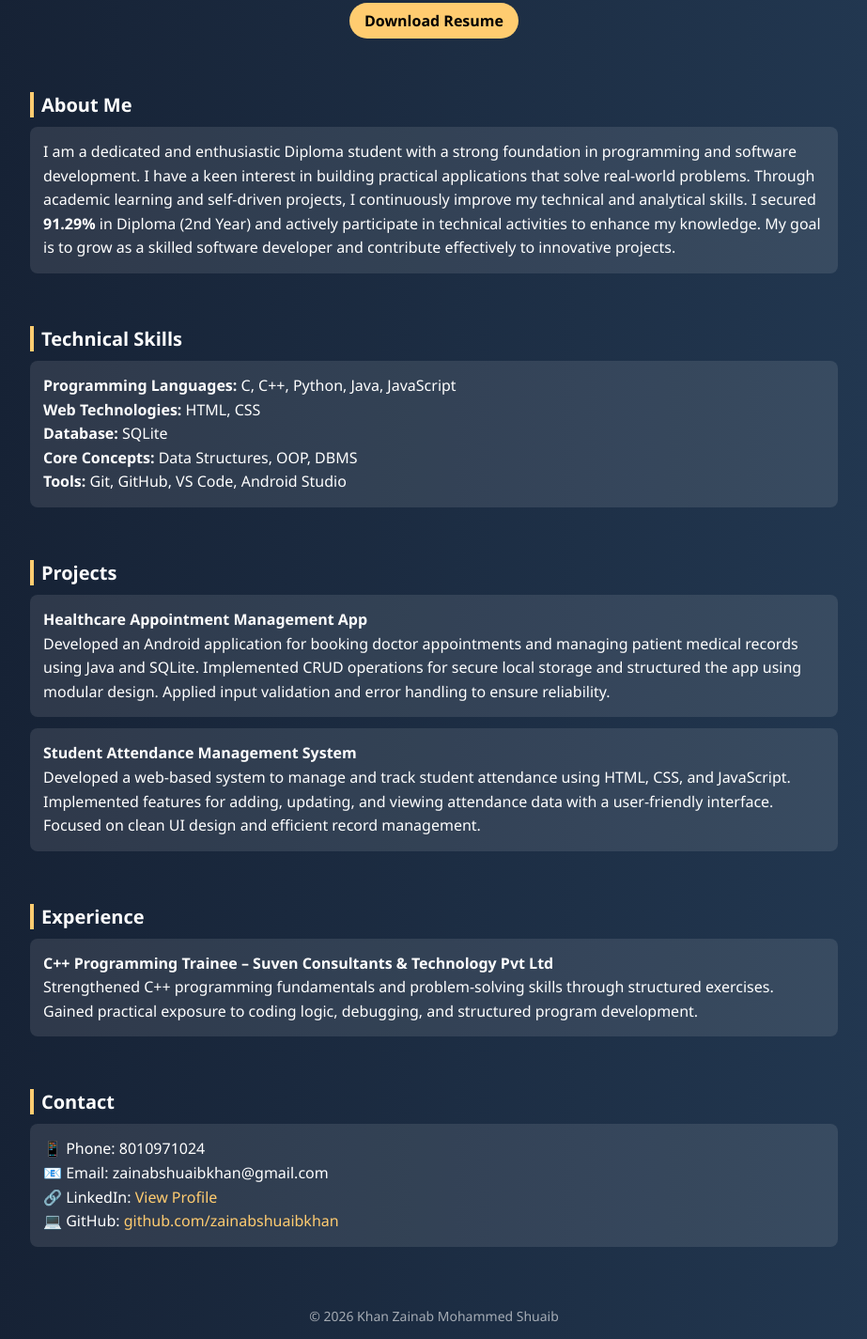
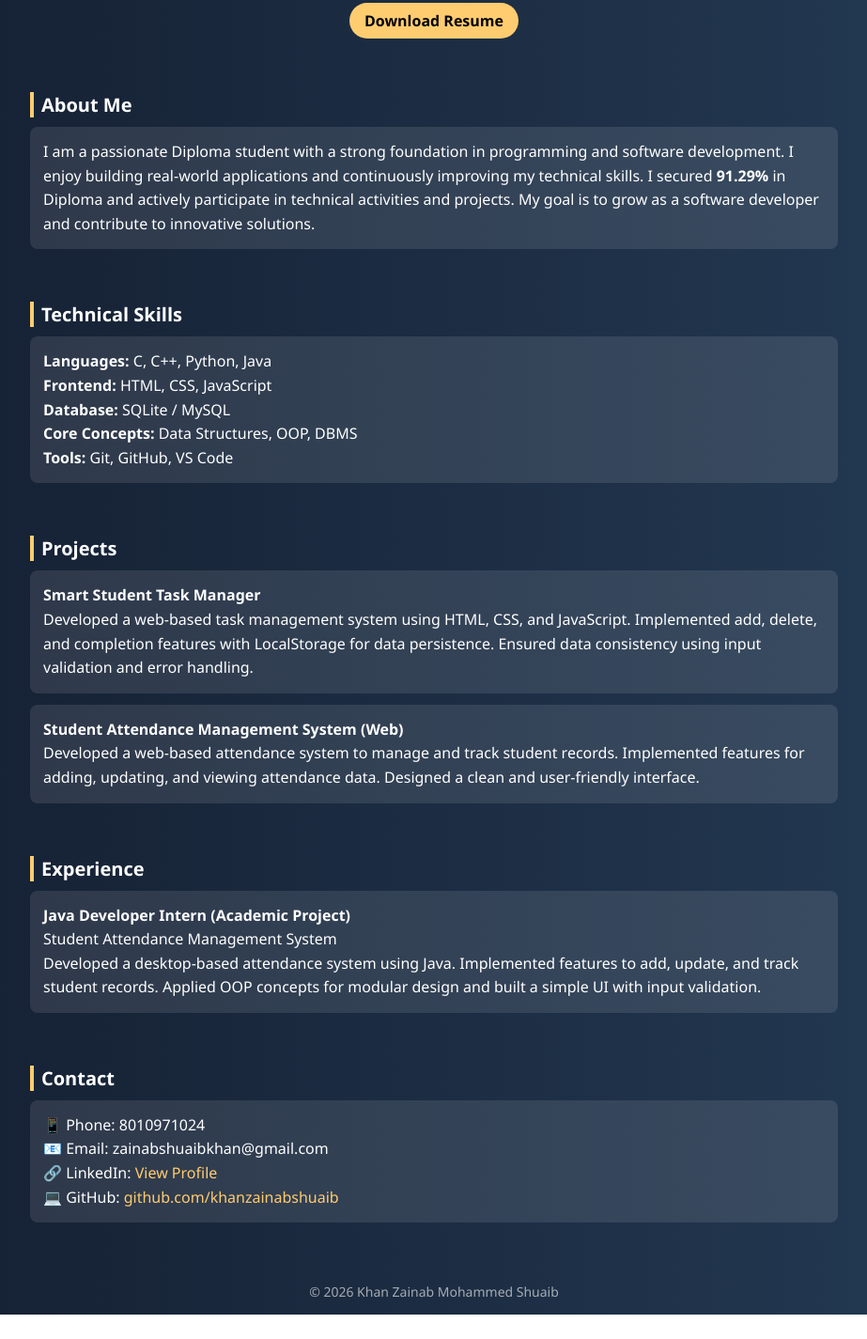
Before and after one commit to khanzainabshuaib/portfolio, a plain HTML site: page portfolio.html in a window 1280 px wide. Shown: the part 115-1540 px from the top of the page at 94% size, without its empty margins (178-1101 px from the left). After the commit the page ends 1514 px from the top, so only its background shows below. Drawn offline with Linux system fonts and the light colour scheme.

Commit message:
Update portfolio.html

```diff
--- a/portfolio.html
+++ b/portfolio.html
@@ -90,22 +90,21 @@
 <section>
     <h2>About Me</h2>
     <div class="card">
-        I am a dedicated and enthusiastic Diploma student with a strong foundation in programming and software development.
-        I have a keen interest in building practical applications that solve real-world problems.
-        Through academic learning and self-driven projects, I continuously improve my technical and analytical skills.
-        I secured <strong>91.29%</strong> in Diploma (2nd Year) and actively participate in technical activities to enhance my knowledge.
-        My goal is to grow as a skilled software developer and contribute effectively to innovative projects.
+        I am a passionate Diploma student with a strong foundation in programming and software development.
+        I enjoy building real-world applications and continuously improving my technical skills.
+        I secured <strong>91.29%</strong> in Diploma and actively participate in technical activities and projects.
+        My goal is to grow as a software developer and contribute to innovative solutions.
     </div>
 </section>
 
 <section>
     <h2>Technical Skills</h2>
     <div class="card">
-        <strong>Programming Languages:</strong> C, C++, Python, Java, JavaScript <br>
-        <strong>Web Technologies:</strong> HTML, CSS <br>
-        <strong>Database:</strong> SQLite <br>
+        <strong>Languages:</strong> C, C++, Python, Java <br>
+        <strong>Frontend:</strong> HTML, CSS, JavaScript <br>
+        <strong>Database:</strong> SQLite / MySQL <br>
         <strong>Core Concepts:</strong> Data Structures, OOP, DBMS <br>
-        <strong>Tools:</strong> Git, GitHub, VS Code, Android Studio
+        <strong>Tools:</strong> Git, GitHub, VS Code
     </div>
 </section>
 
@@ -113,26 +112,28 @@
     <h2>Projects</h2>
 
     <div class="card">
-        <strong>Healthcare Appointment Management App</strong><br>
-        Developed an Android application for booking doctor appointments and managing patient medical records using Java and SQLite.
-        Implemented CRUD operations for secure local storage and structured the app using modular design.
-        Applied input validation and error handling to ensure reliability.
+        <strong>Smart Student Task Manager</strong><br>
+        Developed a web-based task management system using HTML, CSS, and JavaScript.
+        Implemented add, delete, and completion features with LocalStorage for data persistence.
+        Ensured data consistency using input validation and error handling.
     </div>
 
     <div class="card">
-        <strong>Student Attendance Management System</strong><br>
-        Developed a web-based system to manage and track student attendance using HTML, CSS, and JavaScript.
-        Implemented features for adding, updating, and viewing attendance data with a user-friendly interface.
-        Focused on clean UI design and efficient record management.
+        <strong>Student Attendance Management System (Web)</strong><br>
+        Developed a web-based attendance system to manage and track student records.
+        Implemented features for adding, updating, and viewing attendance data.
+        Designed a clean and user-friendly interface.
     </div>
 </section>
 
 <section>
     <h2>Experience</h2>
     <div class="card">
-        <strong>C++ Programming Trainee – Suven Consultants & Technology Pvt Ltd</strong><br>
-        Strengthened C++ programming fundamentals and problem-solving skills through structured exercises.
-        Gained practical exposure to coding logic, debugging, and structured program development.
+        <strong>Java Developer Intern (Academic Project)</strong><br>
+        Student Attendance Management System <br>
+        Developed a desktop-based attendance system using Java.
+        Implemented features to add, update, and track student records.
+        Applied OOP concepts for modular design and built a simple UI with input validation.
     </div>
 </section>
 
@@ -142,7 +143,7 @@
         📱 Phone: 8010971024 <br>
         📧 Email: zainabshuaibkhan@gmail.com <br>
         🔗 LinkedIn: <a href="https://www.linkedin.com/in/zainab-khan-013476388">View Profile</a> <br>
-        💻 GitHub: <a href="https://github.com/zainabshuaibkhan">github.com/zainabshuaibkhan</a>
+        💻 GitHub: <a href="https://github.com/khanzainabshuaib">github.com/khanzainabshuaib</a>
     </div>
 </section>
 
```
